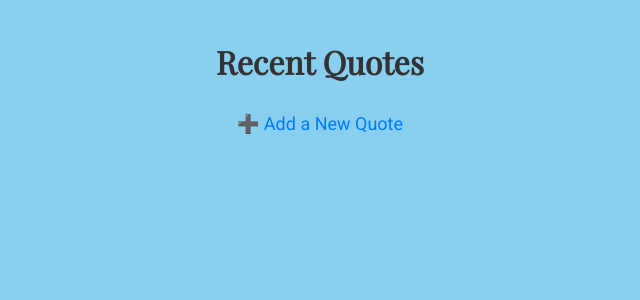
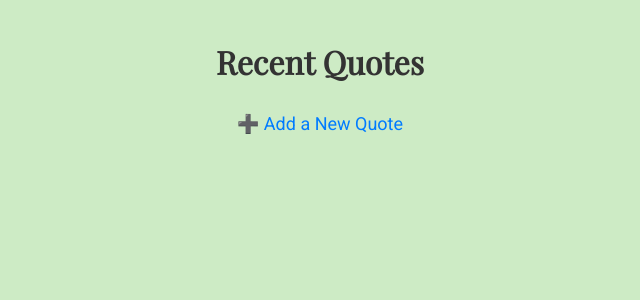
Before and after one commit to jolillie/technical_demo, a Flask app: page / in a window 1280 px wide. Shown: the top 300 px of the page, without its empty margins (320-960 px from the left). Run offline with Flask 3, Linux system fonts and the light colour scheme; data that the repository does not hold is empty.

Commit message:
Creating Green Version

```diff
--- a/demo_app/quote_collector/templates/index.html
+++ b/demo_app/quote_collector/templates/index.html
@@ -6,7 +6,7 @@
   <style>
     body {
       font-family: 'Roboto', sans-serif;
-      background-color: #89cff0;
+      background-color: #CDEBC5;
       margin: 0;
       padding: 0 20px;
     }
```
